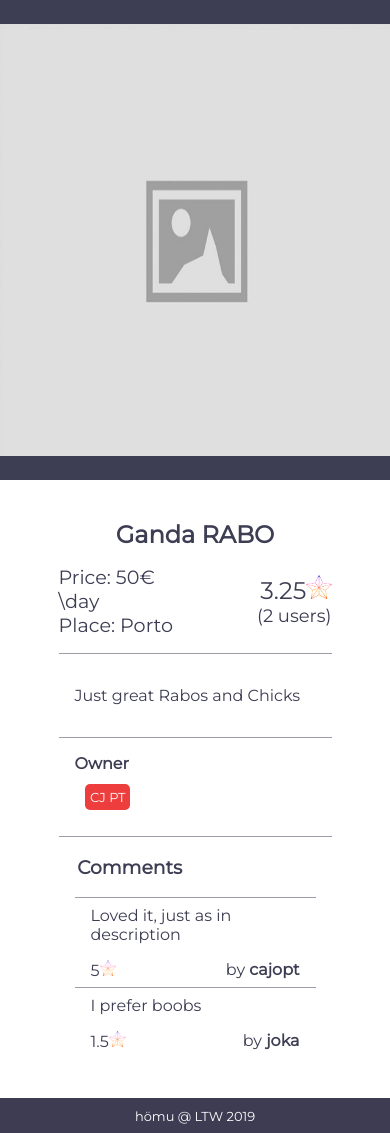
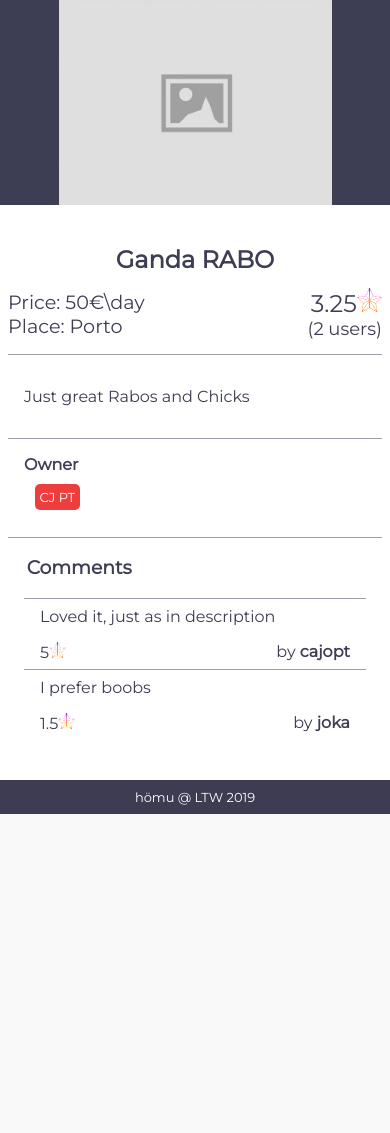
Before and after one commit to CajoAlbuquerque/LTW-Project, a PHP site: page /pages/house.php?houseID=1 in a window 390 px wide. Shown: the part 54-1187 px from the top of the page. After the commit the page ends 868 px from the top, so only its background shows below. Run offline with PHP 8.4, Linux system fonts and the light colour scheme; data comes from the database, SQL or seed files in the repository.

Commit message:
responsivity fixes

```diff
--- a/css/houseStyle.css
+++ b/css/houseStyle.css
@@ -11,11 +11,11 @@
     align-items: center;
 
     background-color: rgb(61,61,83);
-    height: 30em;
+    height: auto;
     flex-basis: 100%;
 }
 
-.images img {
+.images > img {
     height: 90%;
 }
 
@@ -326,10 +326,16 @@
 
     .house{
         margin: 0.5em;
+        flex-basis: 100%;
+    }
+
+    .images{
+        height: auto;
     }
 
     .images > img{
-        width: 100vw;
+        width: 70%;
+        height: auto;
     }
 
     .house > .house_info{
```
Also changed, not shown: css/homepageStyle.css (+4 -4 lines), css/profile.css (+7 -0 lines), css/templateCardStyle.css (+8 -0 lines).
